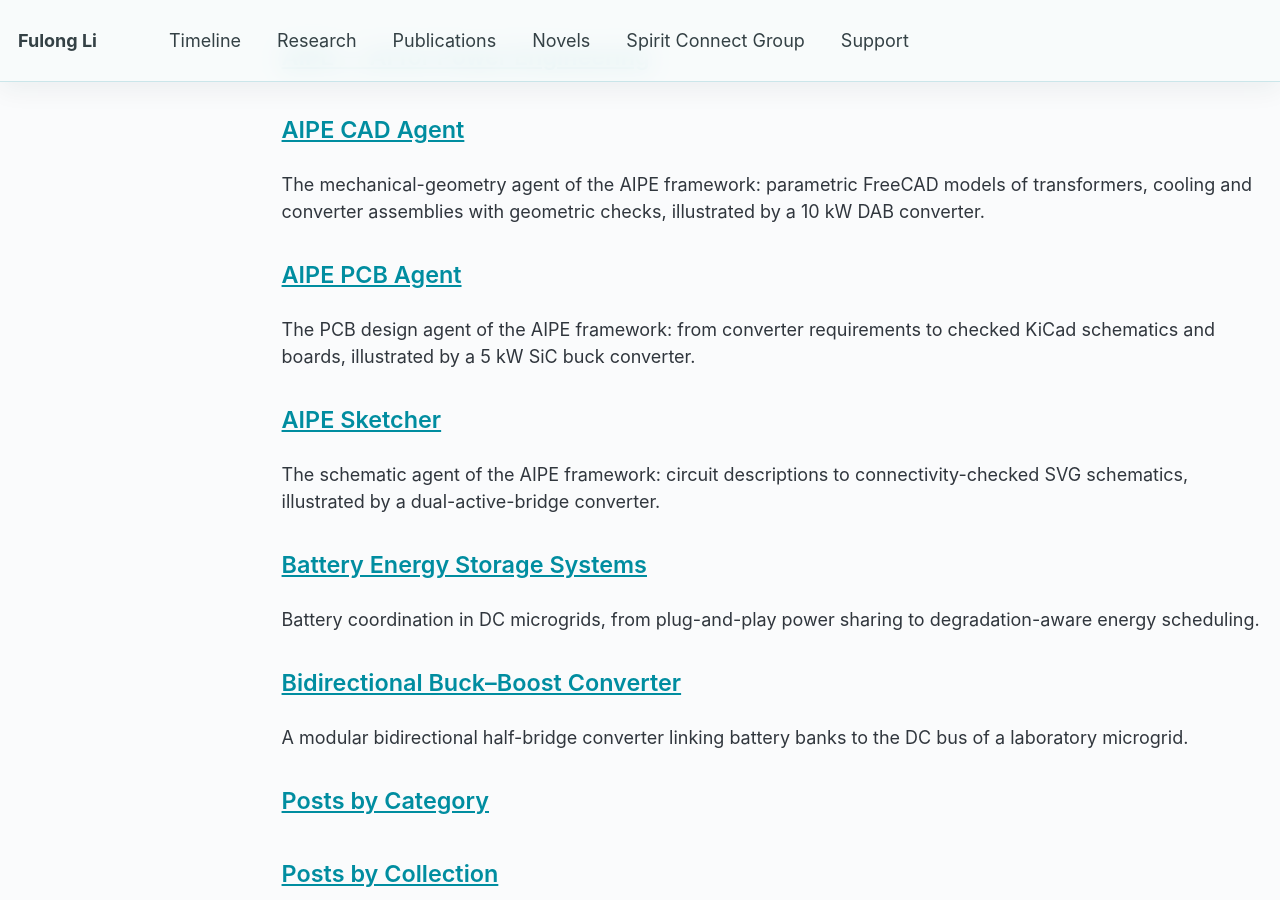
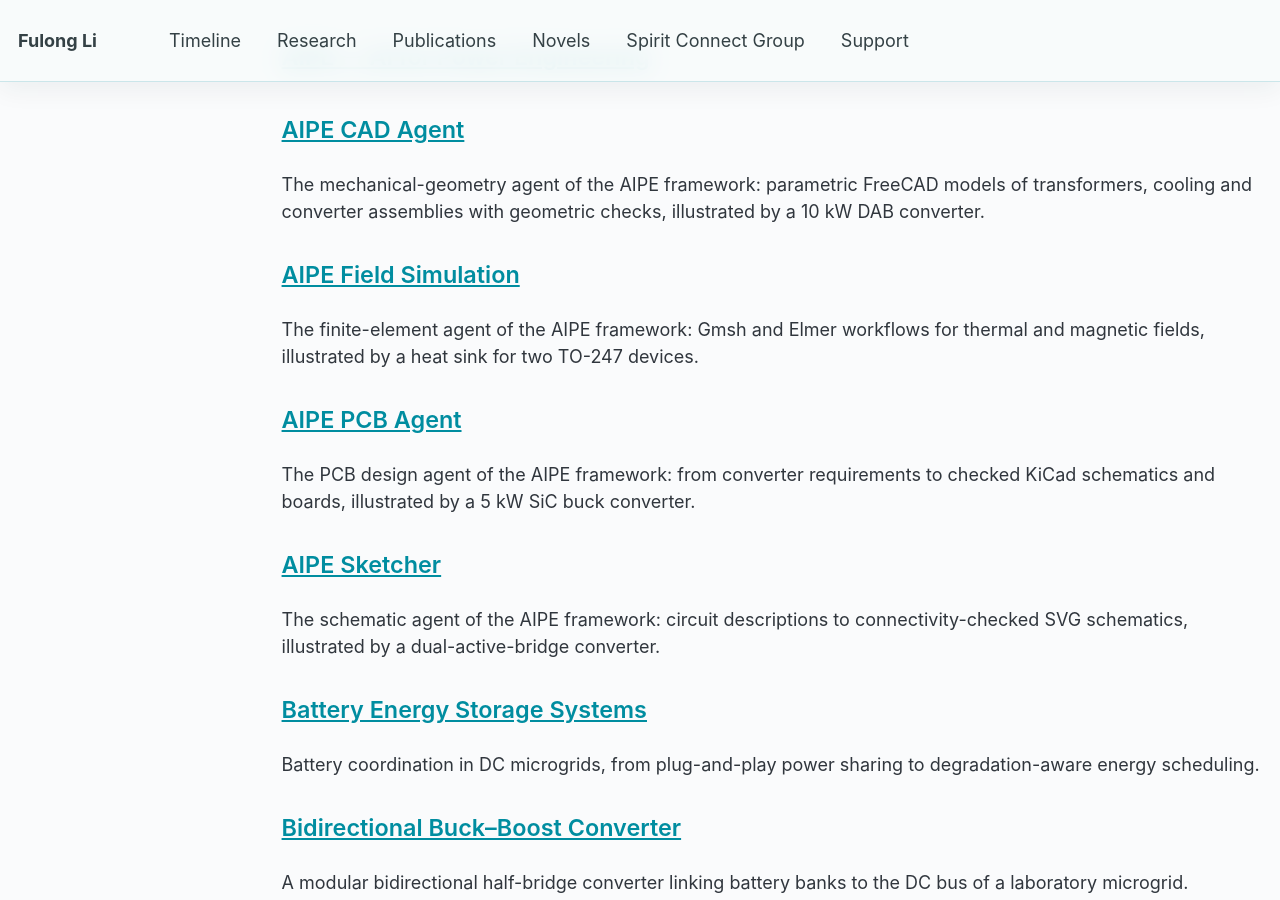
Before and after one commit to FulongLi/fulongli.github.io, a Jekyll site: the page built from _pages/page-archive.html, in a window 1280 px wide and 900 px high, scrolled down 649 px. Built offline with Jekyll 4.4.1, drawn with Linux system fonts in a browser that asks for light colours; comment, search, counter and statistics services are not loaded; part of the change alters nothing that is shown; some of the changed text lies outside the part shown.

Commit message:
Add AIPE Field Simulation page with the shared agent structure
Introduce the AIPE framework with the field-simulation stage
highlighted, then the agent's role, a flow chart of how it is
organised, and the TO-247 heat-sink example with its verification
checks. Link the page from the Research index and the AIPE overview.

Co-Authored-By: Claude Opus 5.5 <noreply@anthropic.com>

```diff
--- a/_pages/research.md
+++ b/_pages/research.md
@@ -26,6 +26,7 @@ My work connects power-electronic components, converter design, and microgrid co
       <a href="https://aipel.co.uk/hub/tools/">Tools &amp; Agents</a>
       <ul>
         <li><a href="/research/aipe-sketcher/">AIPE Sketcher — Schematic Generation</a></li>
+        <li><a href="/research/aipe-field-simulation/">AIPE Field Simulation</a></li>
         <li><a href="/research/aipe-cad-agent/">AIPE CAD Agent</a></li>
         <li><a href="/research/aipe-pcb-agent/">AIPE PCB Agent</a></li>
         <li><a href="https://github.com/FulongLi/AIPE-IEEE-Paper-Agent">AIPE IEEE Paper Agent</a></li>
--- a/_pages/research/aipe.md
+++ b/_pages/research/aipe.md
@@ -25,6 +25,8 @@ The [public converter optimisation repository](https://github.com/FulongLi/AIPE-
 
 [AIPE Sketcher](/research/aipe-sketcher/) turns circuit descriptions into SVG schematics and checks each drawing by reading its connections back from the wires. The project page introduces its structure and a dual-active-bridge schematic.
 
+[AIPE Field Simulation](/research/aipe-field-simulation/) drives Gmsh and Elmer to solve thermal, magnetostatic and eddy-current fields, checking analytical estimates against verified finite-element results. The project page introduces its structure and a heat-sink study for two TO-247 devices.
+
 ## Open-Source Engineering Tools and Resources
 
 [AIPE Labs](https://github.com/FulongLi/Spirit-Connect-AIPE-Labs) · [Academy](https://aipel.co.uk/academy/) · [Data, Models & Tools](https://aipel.co.uk/hub/) · [Open Research](https://aipel.co.uk/frontiers/)
--- /dev/null
+++ b/_pages/research/aipe_field_simulation.md
@@ -0,0 +1,102 @@
+---
+layout: single
+title: "AIPE Field Simulation"
+permalink: /research/aipe-field-simulation/
+author_profile: true
+excerpt: "The finite-element agent of the AIPE framework: Gmsh and Elmer workflows for thermal and magnetic fields, illustrated by a heat sink for two TO-247 devices."
+body_class: microgrid-project-page
+project_stylesheet: /assets/css/marine-project.css
+project_contents: true
+---
+
+AIPE Field Simulation is the finite-element agent in my AIPE framework. It drives the open-source tools Gmsh and Elmer to solve the thermal, magnetostatic and eddy-current problems of power-electronics design, and records every solve as an auditable case. This page explains the framework it belongs to, its role there, how the agent is organised, and a heat-sink study it has run.
+
+[Explore the repository](https://github.com/FulongLi/AIPE-Field-Simulation)
+
+## The AIPE Framework
+
+{% include aipe-framework.html agent="field" %}
+
+## Role of the Field Simulation Agent
+
+Field Simulation is the solver-backed check on the analytical estimates made earlier in the design. The magnetics and thermal stages size a transformer and a heat sink with fast analytical models; this agent solves the actual fields in those geometries and reports how far the estimates hold. In the 10 kW DAB workflow it computes the leakage inductance of the selected transformer window in 2-D and the temperature of the selected heat sink in 3-D, each at two mesh levels; the workflow then reconciles the circuit model with the magnetics and field results.
+
+| Interface | Content |
+| --- | --- |
+| Inputs | Model parameters in SI units (geometry, materials, currents, film coefficients); optionally an operating point from the Engineering State, or STEP geometry from the CAD Agent |
+| Outputs | A case directory per solve with mesh, solver input, logs and fields, a summary of results and checks, and evidence records with tool versions and SHA-256 hashes |
+| Hand-off | AIPE-Workflows records the results under its field-simulation gate and reconciles them with the circuit model; engineering review follows |
+
+Results are verified against closed-form solutions and mesh refinement, not against measurements. The [agent interface](https://github.com/FulongLi/AIPE-Field-Simulation/blob/main/aipe.yaml) defines these inputs, outputs and limits.
+
+## How the Agent Is Organised
+
+A simulation passes through five stages, and each stage hands the next a solver-neutral artefact, so only the solver-execution stage is specific to Elmer. Models and benchmarks are solved on successively finer meshes, so the discretisation error is measured rather than assumed.
+
+<figure class="project-blueprint">
+  <a href="/images/research/aipe-field-simulation/agent-architecture.svg" target="_blank" rel="noopener"><img src="/images/research/aipe-field-simulation/agent-architecture.svg" alt="Flow chart of AIPE Field Simulation: model parameters and inputs from other AIPE stages feed geometry and meshing, materials and physics, and Elmer solver execution, followed by post-processing and verification with mesh refinement, then outputs and hand-off" width="760" height="668" loading="lazy"></a>
+  <figcaption>Internal organisation of AIPE Field Simulation, from model parameters to verified and recorded field results.</figcaption>
+</figure>
+
+| Part | Responsibility |
+| --- | --- |
+| Geometry and meshing | Parametric Gmsh builders, or an imported STEP model, produce a mesh whose bodies and boundaries carry named groups. |
+| Materials and physics | SI material records with sources, and a problem description (heat flux, convection, adiabatic faces, currents) that refers to boundary names rather than solver identifiers. |
+| Solver execution | Locates and qualifies Gmsh, ElmerGrid and ElmerSolver, renders an explicit solver input file and runs the case with logs. |
+| Post-processing and verification | Re-integrates the solved fields independently with numpy, checks energy balance and compares refinement levels; four benchmarks compare against closed-form solutions. |
+| Outputs | A case directory with tool versions, commands and SHA-256 hashes, a summary of results and checks, figures, a report and AIPE evidence records. |
+
+Four benchmarks prove the chain before any design model is trusted: a conduction slab, a coaxial magnetostatic conductor, a 100 kHz copper skin-effect slab and a 3-D fin, each within a fraction of a percent of its analytical solution at the finest mesh. The [architecture](https://github.com/FulongLi/AIPE-Field-Simulation/blob/main/docs/architecture.md) and [benchmarks](https://github.com/FulongLi/AIPE-Field-Simulation/blob/main/docs/validation.md) describe these stages in detail.
+
+## Example: Heat Sink for Two TO-247 Devices
+
+This example sizes the cooling for a pair of power devices: two TO-247 packages, each dissipating 20 W, on a finned aluminium heat sink cooled by natural convection. It asks four questions: how hot the mounting surface gets, where the hotspot is, what the sink-to-ambient thermal resistance is, and whether that number can be trusted numerically. One command runs the whole chain.
+
+| Input | Value |
+| --- | --- |
+| Base (length × width × thickness) | 100 × 60 × 6 mm aluminium, k = 200 W/m·K |
+| Fins | 8 straight fins, 2 mm thick, 25 mm tall |
+| Heat sources | Two 16 × 21 mm TO-247 footprints, 20 W each (40 W total) |
+| Cooling | Film coefficient 25 W/m²·K on every exposed face, 300 K ambient |
+| Mesh | Three levels, maximum tetrahedron size 3, 2 and 1.4 mm |
+
+### Geometry and Mesh
+
+Gmsh builds the base, fins and the two imprinted device footprints, and names the boundary groups the physics refers to: the footprints where heat enters, the convective faces, and the uncovered base bottom, treated as adiabatic.
+
+<figure class="project-blueprint">
+  <a href="/images/research/aipe-field-simulation/heatsink-geometry-mesh.png" target="_blank" rel="noopener"><img src="/images/research/aipe-field-simulation/heatsink-geometry-mesh.png" alt="Gmsh surface mesh of the finned heat sink from the fin side and the mounting side, with the TO-247 footprints, convective faces and adiabatic bottom marked" width="1556" height="814" loading="lazy"></a>
+  <figcaption>Heat-sink geometry and coarsest surface mesh, with the TO-247 footprints, convective faces and adiabatic bottom.</figcaption>
+</figure>
+
+### Temperature Field
+
+On the finest mesh of 112,786 tetrahedra, the hotspot reaches **353.43 K, a 53.4 K rise** above ambient, with the two footprints averaging 352.74 K. The sink's thermal resistance is **1.336 K/W** from hotspot to ambient and 1.319 K/W from the mean footprint.
+
+<figure class="project-blueprint">
+  <a href="/images/research/aipe-field-simulation/heatsink-temperature.png" target="_blank" rel="noopener"><img src="/images/research/aipe-field-simulation/heatsink-temperature.png" alt="Surface temperature of the heat sink on the finest mesh, seen from the fin side and the mounting side, with hotspots at the two device footprints" width="1689" height="734" loading="lazy"></a>
+  <figcaption>Surface temperature on the finest mesh; the hotspots sit at the centres of the two device footprints.</figcaption>
+</figure>
+
+The hotspots are only 0.7 K above the footprint mean, because each footprint spreads well into the 6 mm base. The whole surface spans about 7 K for a 53 K rise, and fin efficiency is 0.97: this design is limited by convection, not conduction. Raising the film coefficient with forced air, or adding area, lowers the temperature almost proportionally, while a thicker base or a better alloy would gain little.
+
+### Verification
+
+| Check | Result |
+| --- | --- |
+| Energy balance: heat leaving by convection equals the 40 W input | Error 9 × 10⁻¹⁶ |
+| Independent re-integration of the solved field matches the solver | Error 3 × 10⁻¹² |
+| The two symmetric devices see the same mean temperature | 1.8 × 10⁻⁵ of the rise |
+| Hotspot rise between the two finest meshes | Changes by 0.07% (limit 2%) |
+| Comparison with classical fin theory | FEM resistance 1.05 × the isothermal-base estimate, as expected from spreading |
+
+<figure>
+  <a href="/images/research/aipe-field-simulation/heatsink-mesh-convergence.png" target="_blank" rel="noopener"><img src="/images/research/aipe-field-simulation/heatsink-mesh-convergence.png" alt="Hotspot and mean footprint temperature against number of tetrahedra over three mesh levels, with the Richardson-extrapolated hotspot temperature" width="960" height="630" loading="lazy"></a>
+  <figcaption>Mesh refinement: hotspot and mean footprint temperature over three mesh levels, with the Richardson-extrapolated hotspot temperature of 353.50 K.</figcaption>
+</figure>
+
+### Task Outputs
+
+The task produced a case directory for each mesh level, with the mesh, solver input, logs and fields, together with a summary, figures and a report. The example runs on every push in continuous integration, and the published results come from such a run. The results are verified for internal consistency and discretisation error, not validated against measurements. The film coefficient is a typical natural-convection value supplied as an input, and is the dominant uncertainty; each device is modelled as a uniform heat flux, without its package or thermal interface.
+
+[AIPE Overview](/research/aipe/) · [Source Code](https://github.com/FulongLi/AIPE-Field-Simulation) · [Back to Research](/research/)
--- /dev/null
+++ b/files/research/aipe-field-simulation/figure-sources.md
@@ -0,0 +1,17 @@
+# AIPE Field Simulation figure sources
+
+## Example figures
+
+The three figures are copied without cropping, recolouring or resizing from the [AIPE-Field-Simulation heat-sink example](https://github.com/FulongLi/AIPE-Field-Simulation/tree/main/examples/heatsink_to247/results/figures) (commit `e52fb36`, 28 October 2026). They were generated by the example script in the repository's continuous-integration run named in [the example report](https://github.com/FulongLi/AIPE-Field-Simulation/blob/main/examples/heatsink_to247/results/report.md).
+
+| Published asset | Repository file |
+| --- | --- |
+| `/images/research/aipe-field-simulation/heatsink-geometry-mesh.png` | `examples/heatsink_to247/results/figures/1_geometry_and_mesh.png` |
+| `/images/research/aipe-field-simulation/heatsink-temperature.png` | `examples/heatsink_to247/results/figures/2_temperature_3d.png` |
+| `/images/research/aipe-field-simulation/heatsink-mesh-convergence.png` | `examples/heatsink_to247/results/figures/5_mesh_convergence.png` |
+
+Inputs, results and verification values are taken from [the example README](https://github.com/FulongLi/AIPE-Field-Simulation/blob/main/examples/heatsink_to247/README.md) and report. Benchmark accuracy is taken from [the validation record](https://github.com/FulongLi/AIPE-Field-Simulation/blob/main/docs/validation.md), and the workflow role from [the AIPE-Workflows DAB workflow](https://github.com/FulongLi/AIPE-Workflows/blob/main/workflows/converter_dab/README.md), accessed on 28 October 2026.
+
+## Drawn diagram
+
+`/images/research/aipe-field-simulation/agent-architecture.svg` was drawn for the website on 28 October 2026 in the shared site palette. It summarises the [repository README](https://github.com/FulongLi/AIPE-Field-Simulation/blob/main/README.md), [aipe.yaml](https://github.com/FulongLi/AIPE-Field-Simulation/blob/main/aipe.yaml) and [architecture](https://github.com/FulongLi/AIPE-Field-Simulation/blob/main/docs/architecture.md), and contains no measured data. The page also uses the shared framework diagram in `_includes/aipe-framework.html` with the Field simulation block highlighted.
```
Also changed, not shown: images/research/aipe-field-simulation/agent-architecture.svg (added), images/research/aipe-field-simulation/heatsink-geometry-mesh.png (added), images/research/aipe-field-simulation/heatsink-mesh-convergence.png (added), images/research/aipe-field-simulation/heatsink-temperature.png (added).
